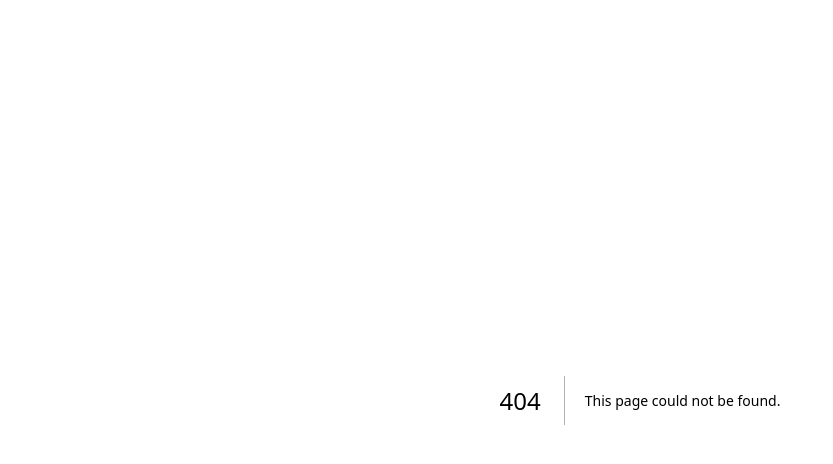
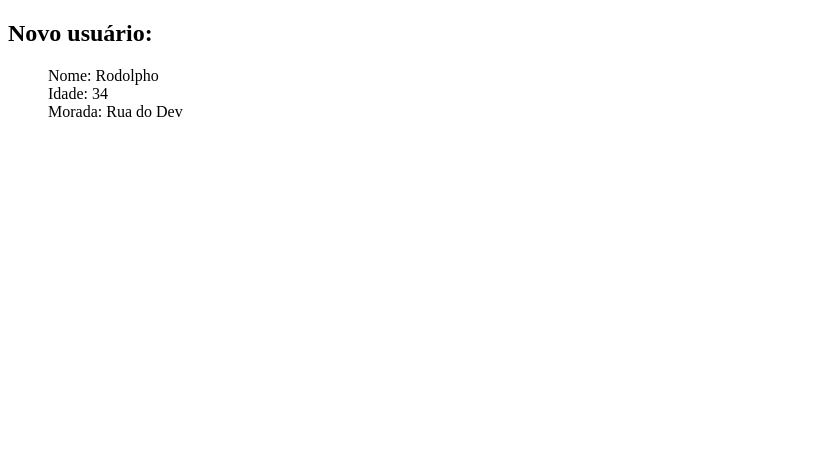
Before and after one commit to rodolphoreis/next-basico, a Next.js app: page /novo in a window 1280 px wide. Before the commit this address had no page. Shown: the top 464 px of the page, without its empty margins (0-833 px from the left). Built offline with nearby package versions, Linux system fonts and the light colour scheme.

Commit message:
feat: create new page

```diff
--- /dev/null
+++ b/src/pages/novo.jsx
@@ -0,0 +1,43 @@
+import { useEffect, useState } from "react";
+
+const Novo = () => {
+  const [user, setUser] = useState(null);
+
+  useEffect(() => {
+    fetch("http://localhost:3000/api/questao/1")
+      .then((res) => {
+        if (!res.ok) {
+          throw new Error("Não existe usuário!");
+        }
+        return res.json();
+      })
+      .then((data) => {
+        console.log("Dados do usuário:", data);
+        setUser(data);
+      })
+      .catch((err) => console.error("Erro ao buscar usuário:", err));
+  }, []);
+
+  const usuario = () => {
+    if (user) {
+      return (
+        <ul style={{ listStyle: "none" }}>
+          <li>Nome: {user.nome}</li>
+          <li>Idade: {user.idade}</li>
+          <li>Morada: {user.morada}</li>
+        </ul>
+      );
+    } else {
+      return <p>Nenhum usuário encontrado.</p>;
+    }
+  };
+
+  return (
+    <div>
+      <h2>Novo usuário:</h2>
+      {usuario()}
+    </div>
+  );
+};
+
+export default Novo;
```
